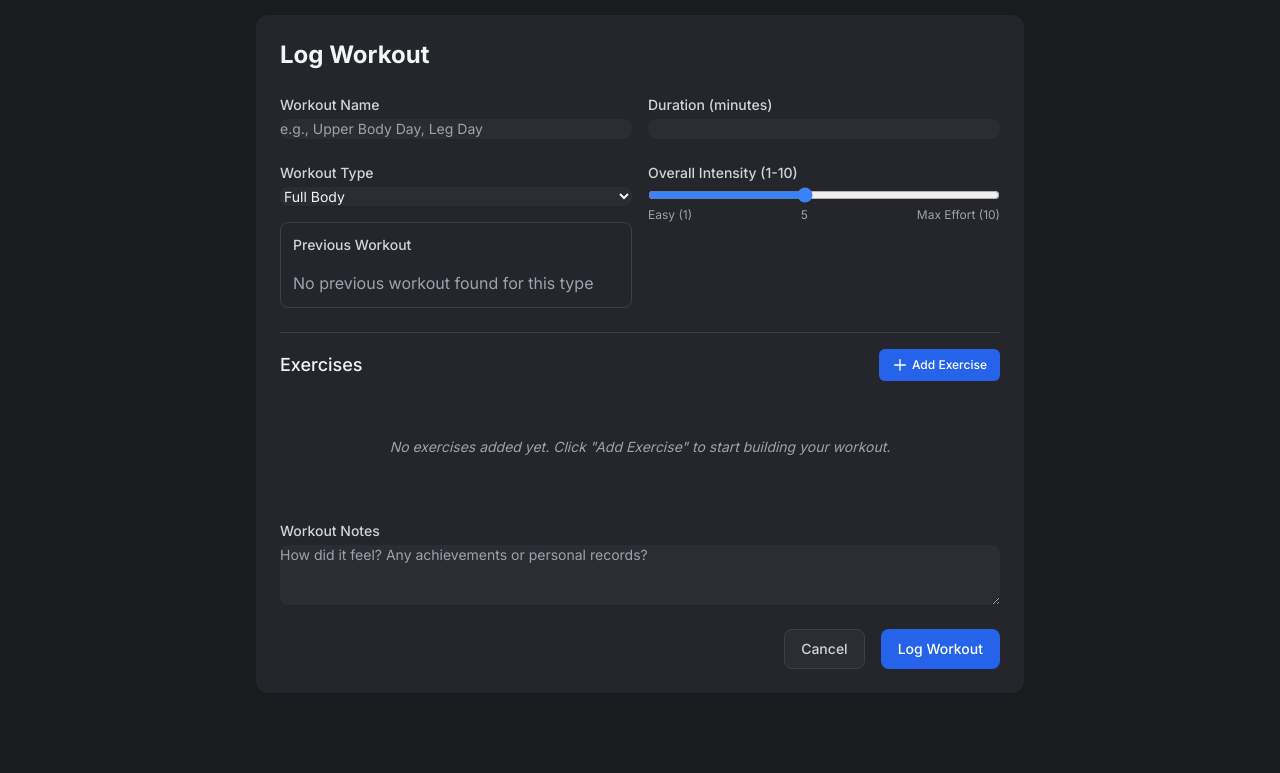
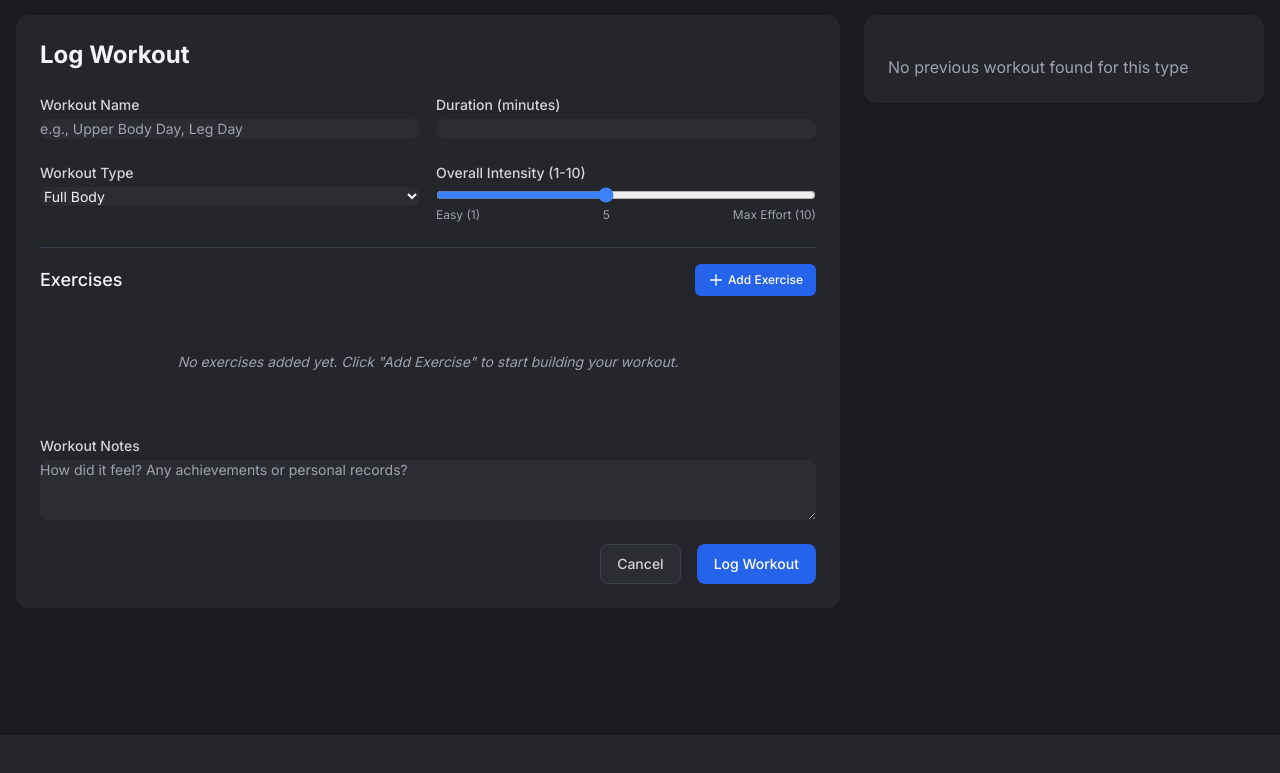
Before and after one commit to EvanRiekel19/Fitness-Leveling, a Flask app: page /workouts/new/strength in a window 1280 px wide. Shown: the part 65-838 px from the top of the page. After the commit the page ends 800 px from the top, so only its background shows below. Run offline with Flask 3, Linux system fonts and the light colour scheme; the visitor is signed in with stand-in values (Sample User, id 1); some libraries are stand-ins or nearby versions.

Commit message:
Move previous workout display to sidebar for better layout

```diff
--- a/app/templates/workout/new_strength.html
+++ b/app/templates/workout/new_strength.html
@@ -3,7 +3,10 @@
 {% block title %}Detailed Strength Workout - Fitness Leveling{% endblock %}
 
 {% block content %}
-<div class="max-w-3xl mx-auto">
+<div class="max-w-7xl mx-auto">
+    <div class="grid grid-cols-1 lg:grid-cols-3 gap-6">
+        <!-- Main Form Section -->
+        <div class="lg:col-span-2">
             <div class="bg-dark-surface rounded-xl shadow-sm p-6">
                 <div class="flex justify-between items-center mb-6">
                     <h1 class="text-2xl font-bold text-gray-100">Log Workout</h1>
@@ -37,39 +40,6 @@
                                 <option value="strength_full" selected>Full Body</option>
                                 <option value="strength_other">Other Strength</option>
                             </select>
-
-                    <!-- Previous Workout Info -->
-                    <div id="previous-workout-info" class="mt-4 p-3 bg-dark-surface rounded-lg border border-gray-700">
-                        <h3 class="text-sm font-medium text-gray-300 mb-2">Previous Workout</h3>
-                        <div id="no-previous-workout" class="hidden mt-4 text-gray-400">
-                            No previous workout found for this type
-                        </div>
-                        <div id="previous-workout-details" class="hidden mt-4">
-                            <h3 class="text-lg font-semibold mb-2">Previous Workout</h3>
-                            <div class="bg-gray-800 rounded p-4">
-                                <div class="grid grid-cols-3 gap-4 mb-4">
-                                    <div>
-                                        <span class="text-gray-400">Date:</span>
-                                        <span id="prev-workout-date" class="text-gray-200 ml-2"></span>
-                                    </div>
-                                    <div>
-                                        <span class="text-gray-400">Duration:</span>
-                                        <span id="prev-workout-duration" class="text-gray-200 ml-2"></span>
-                                    </div>
-                                    <div>
-                                        <span class="text-gray-400">Intensity:</span>
-                                        <span id="prev-workout-intensity" class="text-gray-200 ml-2"></span>
-                                    </div>
-                                </div>
-                                <div class="mt-4">
-                                    <h4 class="text-gray-400 mb-2">Exercises:</h4>
-                                    <div id="prev-workout-exercises" class="space-y-4">
-                                        <!-- Exercise details will be populated here -->
-                                    </div>
-                                </div>
-                            </div>
-                        </div>
-                    </div>
                         </div>
 
                         <div>
@@ -130,6 +100,42 @@
                         </button>
                     </div>
                 </form>
+            </div>
+        </div>
+
+        <!-- Previous Workout Section (Sidebar) -->
+        <div class="lg:col-span-1">
+            <div class="bg-dark-surface rounded-xl shadow-sm p-6 sticky top-6">
+                <div id="no-previous-workout" class="hidden mt-4 text-gray-400">
+                    No previous workout found for this type
+                </div>
+                <div id="previous-workout-details" class="hidden">
+                    <h3 class="text-xl font-semibold mb-4 text-gray-100">Previous Workout</h3>
+                    <div class="bg-gray-800/50 rounded-lg p-4">
+                        <div class="grid grid-cols-2 gap-4 mb-4">
+                            <div>
+                                <span class="text-gray-400">Date:</span>
+                                <span id="prev-workout-date" class="text-gray-200 ml-2"></span>
+                            </div>
+                            <div>
+                                <span class="text-gray-400">Duration:</span>
+                                <span id="prev-workout-duration" class="text-gray-200 ml-2"></span>
+                            </div>
+                            <div>
+                                <span class="text-gray-400">Intensity:</span>
+                                <span id="prev-workout-intensity" class="text-gray-200 ml-2"></span>
+                            </div>
+                        </div>
+                        <div>
+                            <h4 class="text-gray-300 font-medium mb-2">Exercises:</h4>
+                            <div id="prev-workout-exercises" class="space-y-3">
+                                <!-- Exercise details will be populated here -->
+                            </div>
+                        </div>
+                    </div>
+                </div>
+            </div>
+        </div>
     </div>
 </div>
 
```
Lines whose indentation alone changed are shown as unchanged.
